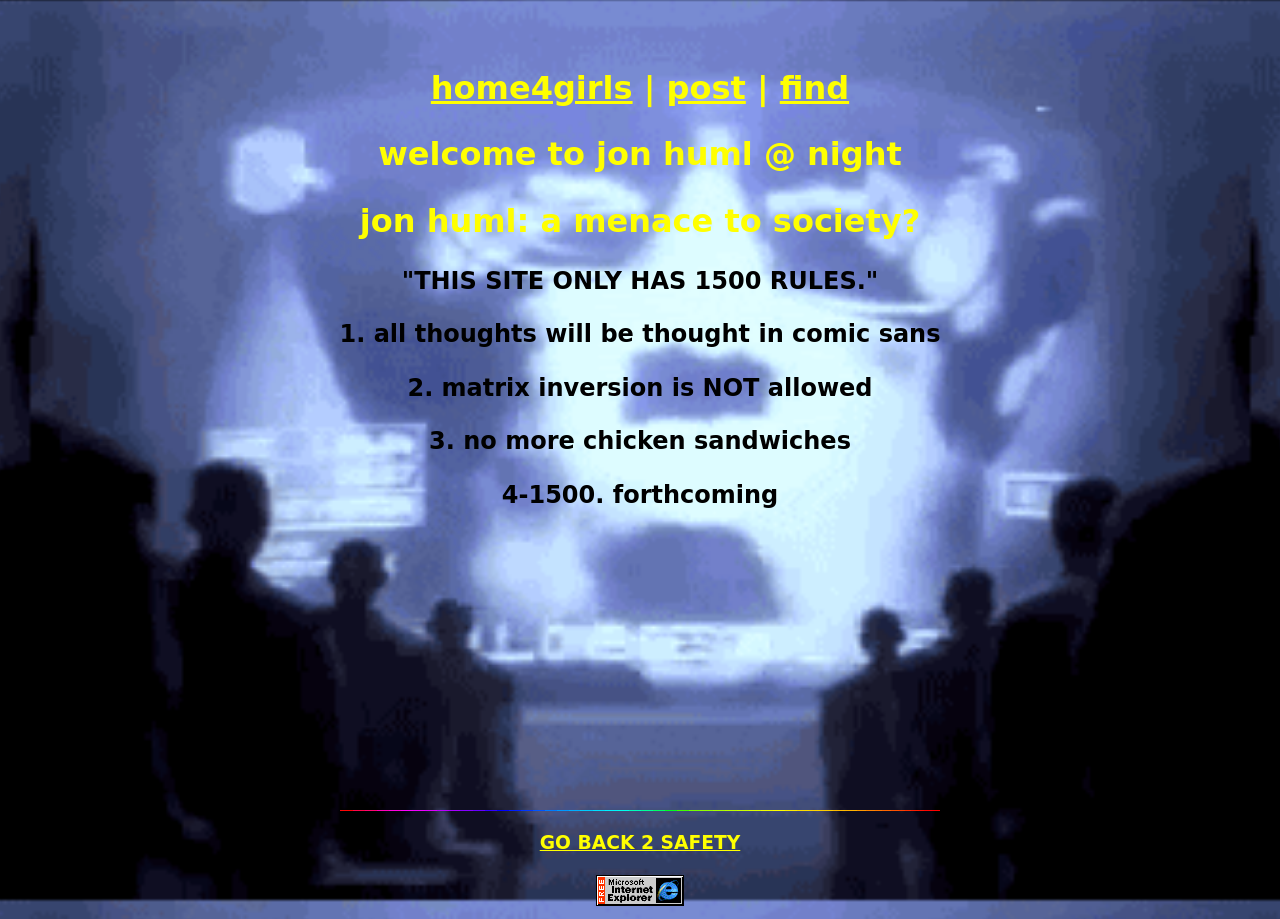
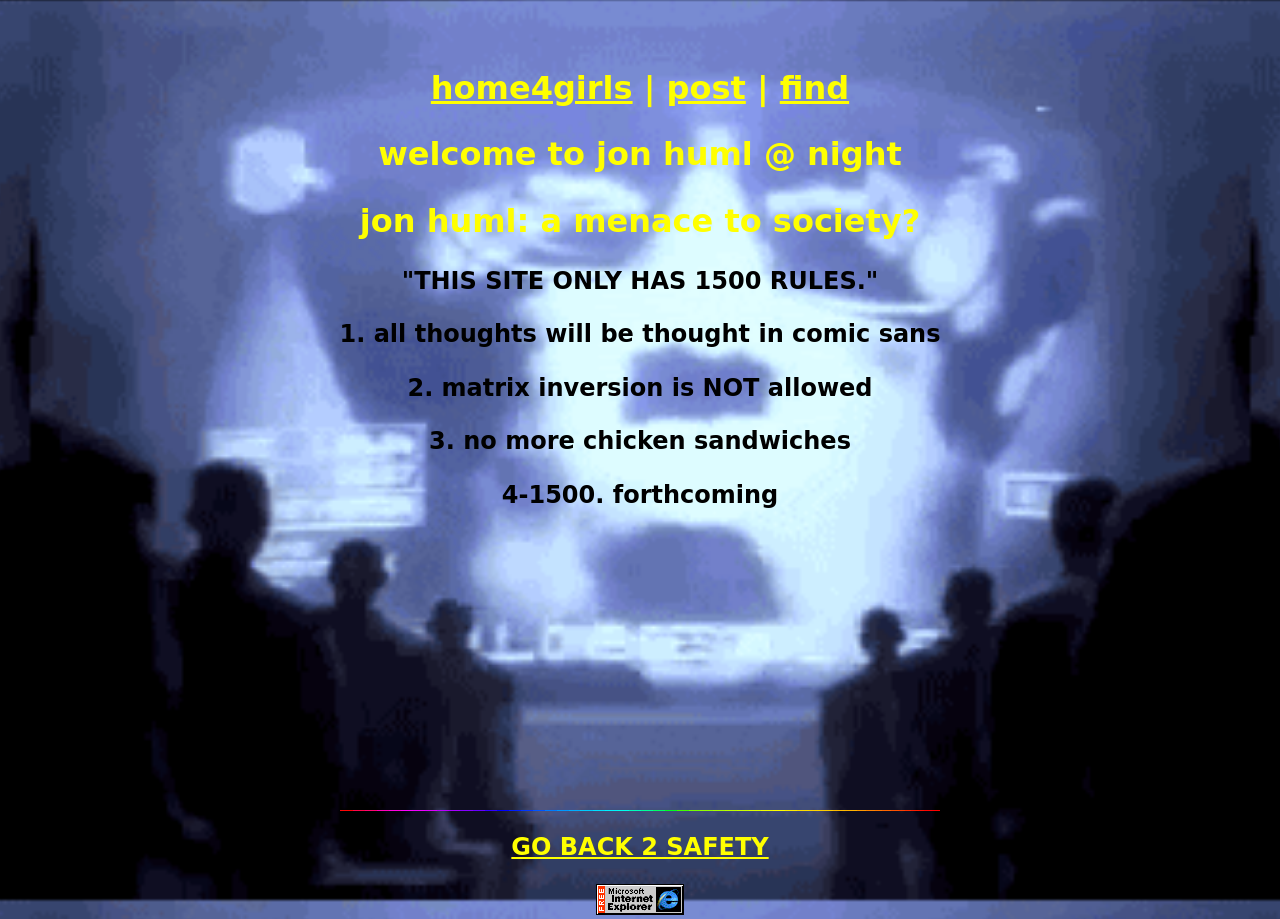
Before and after one commit to 00jrh00/00jrh00.github.io, a Jekyll site: the page built from index.markdown, in a window 1280 px wide. Built offline with Jekyll 4.4.1, drawn with Linux system fonts in a browser that asks for light colours.

```diff
--- a/_layouts/home.html
+++ b/_layouts/home.html
@@ -21,7 +21,7 @@
 </div>
 <footer id="footer">
 <img src="../assets/images/home/bar.gif">
-<h3><a href="http://jonhuml.com">GO BACK 2 SAFETY</a></h3>
+<h2><a href="http://jonhuml.com">GO BACK 2 SAFETY</a></h2>
 <span><img src="../assets/images/home/windows.gif"></span>
 </footer>
 </body>
```
